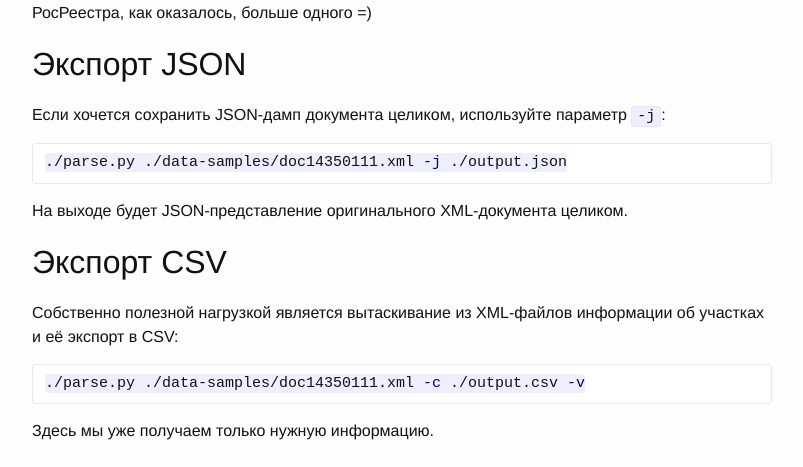
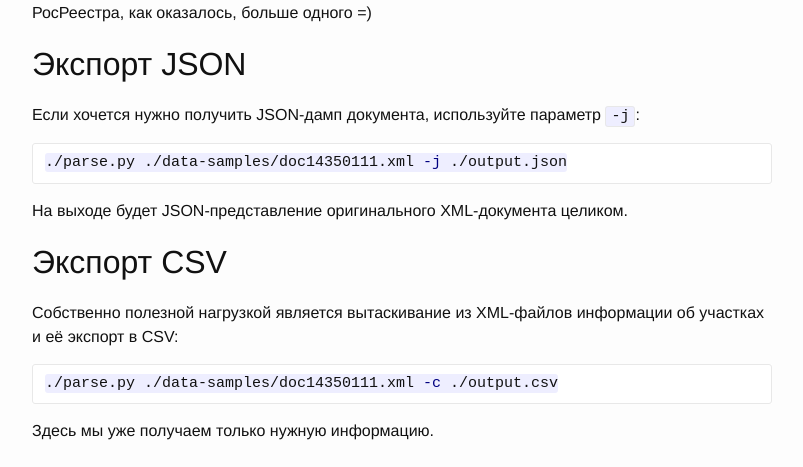
Before and after one commit to gbezyuk/rosreestr-xml, a Jekyll site: the page built from standalone-script.md, in a window 1280 px wide and 900 px high, scrolled down 475 px. Shown: the part 154-621 px from the top of the window, without its empty margins (238-1041 px from the left). Built offline with Jekyll 4.4.1, drawn with Linux system fonts in a browser that asks for light colours; some of the changed text lies outside the part shown.

Commit message:
styling/typo fixes

````diff
--- a/standalone-script.md
+++ b/standalone-script.md
@@ -23,7 +23,7 @@ cd standalone-script
 
 ## Экспорт JSON
 
-Если хочется сохранить JSON-дамп документа целиком, используйте параметр `-j`:
+Если хочется нужно получить JSON-дамп документа, используйте параметр `-j`:
 
 ```bash
 ./parse.py ./data-samples/doc14350111.xml -j ./output.json
@@ -37,7 +37,7 @@ cd standalone-script
 Собственно полезной нагрузкой является вытаскивание из XML-файлов информации об участках и её экспорт в CSV:
 
 ```bash
-./parse.py ./data-samples/doc14350111.xml -c ./output.csv -v
+./parse.py ./data-samples/doc14350111.xml -c ./output.csv
 ```
 
 Здесь мы уже получаем только нужную информацию.
````
Also changed, not shown: other parts of standalone-script.md (+1 -1 lines).
